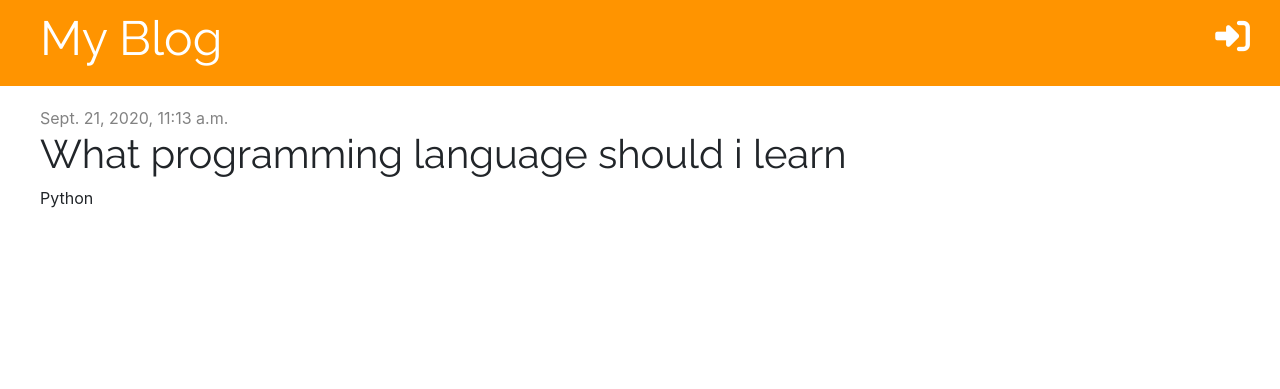
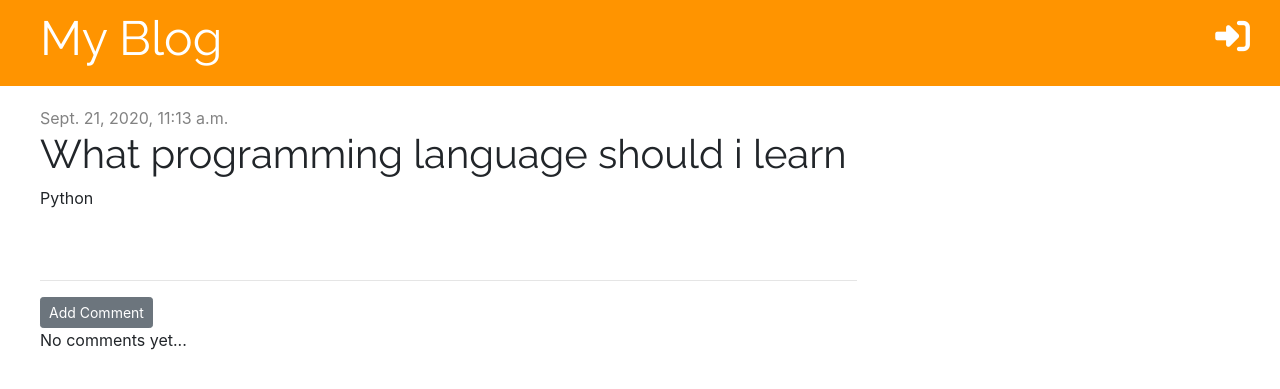
Before and after one commit to DamonU2/mysite, a Django app: page /post/1/ in a window 1280 px wide. Shown: the top 389 px of the page. Run offline with Django 3.2, Linux system fonts and the light colour scheme; data comes from the database, SQL or seed files in the repository; both versions use the stored data as it was after the commit; some libraries are stand-ins or nearby versions.

Commit message:
Added comments

```diff
--- a/blog/admin.py
+++ b/blog/admin.py
@@ -1,4 +1,5 @@
 from django.contrib import admin
-from .models import Post
+from .models import Post, Comment
 
 admin.site.register(Post)
+admin.site.register(Comment)
--- a/blog/models.py
+++ b/blog/models.py
@@ -14,3 +14,13 @@ class Post(models.Model):
 
     def __str__(self):
         return self.title
+
+class Comment(models.Model):
+    post = models.ForeignKey('blog.Post', on_delete=models.CASCADE, related_name='comments')
+    author = models.CharField(max_length=200)
+    text = models.TextField(max_length=500)
+    created_date = models.DateTimeField(default=timezone.now)
+
+
+    def __str__(self):
+        return self.text
--- a/blog/static/css/blog.css
+++ b/blog/static/css/blog.css
@@ -50,3 +50,7 @@ h1, h2, h3, h4 {
     font-size: 26pt;
     margin-right: 20px;
 }
+
+.comment {
+    margin: 20px 0px 20px 20px;
+}
--- a/blog/templates/blog/post_detail.html
+++ b/blog/templates/blog/post_detail.html
@@ -19,4 +19,16 @@
     <h1>{{ post.title }}</h1>
     <p>{{ post.text|linebreaksbr }}</p>
 </div>
+
+<hr>
+<a href="{% url 'add_comment' pk=post.pk %}" class="btn btn-secondary btn-sm">Add Comment</a>
+{% for comment in post.comments.all %}
+<div class="comment">
+    <div class="date">{{ comment.created_date }}</div>
+    <strong>{{ comment.author }}</strong>
+    <p>{{ comment.text }}</p>
+</div>
+{% empty %}
+    <p>No comments yet...</p>
+{% endfor %}
 {% endblock %}
--- a/blog/urls.py
+++ b/blog/urls.py
@@ -9,4 +9,5 @@ urlpatterns = [
     path('post/<int:pk>/edit/', views.post_edit, name='post_edit'),
     path('drafts/', views.post_draft_list, name='post_draft_list'),
     path('post/<int:pk>/publish/', views.post_publish, name='post_publish'),
+    path('post/<int:pk>/comment/', views.add_comment, name='add_comment'),
 ]
--- a/blog/views.py
+++ b/blog/views.py
@@ -1,7 +1,7 @@
 from django.shortcuts import render, get_object_or_404, redirect
 from django.utils import timezone
 from .models import Post
-from .forms import PostForm
+from .forms import PostForm, CommentForm
 from django.contrib.auth.decorators import login_required
 
 
@@ -58,3 +58,18 @@ def post_publish(request, pk):
     post = get_object_or_404(Post, pk=pk)
     post.publish()
     return redirect('post_detail', pk=pk)
+
+
+def add_comment(request, pk):
+    post = get_object_or_404(Post, pk=pk)
+    if request.method == 'POST':
+        form = CommentForm(request.POST)
+        if form.is_valid():
+            comment = form.save(commit=False)
+            comment.author = request.user
+            comment.post = post
+            comment.save()
+            return redirect('post_detail', pk=post.pk)
+    else:
+        form = CommentForm()
+        return render(request, 'blog/add_comment.html', {'form': form})
```
Also changed, not shown: blog/forms.py (+6 -1 lines), blog/templates/blog/add_comment.html (added, +13 -0 lines), blog/migrations/0002_comment.py (added), db.sqlite3.
